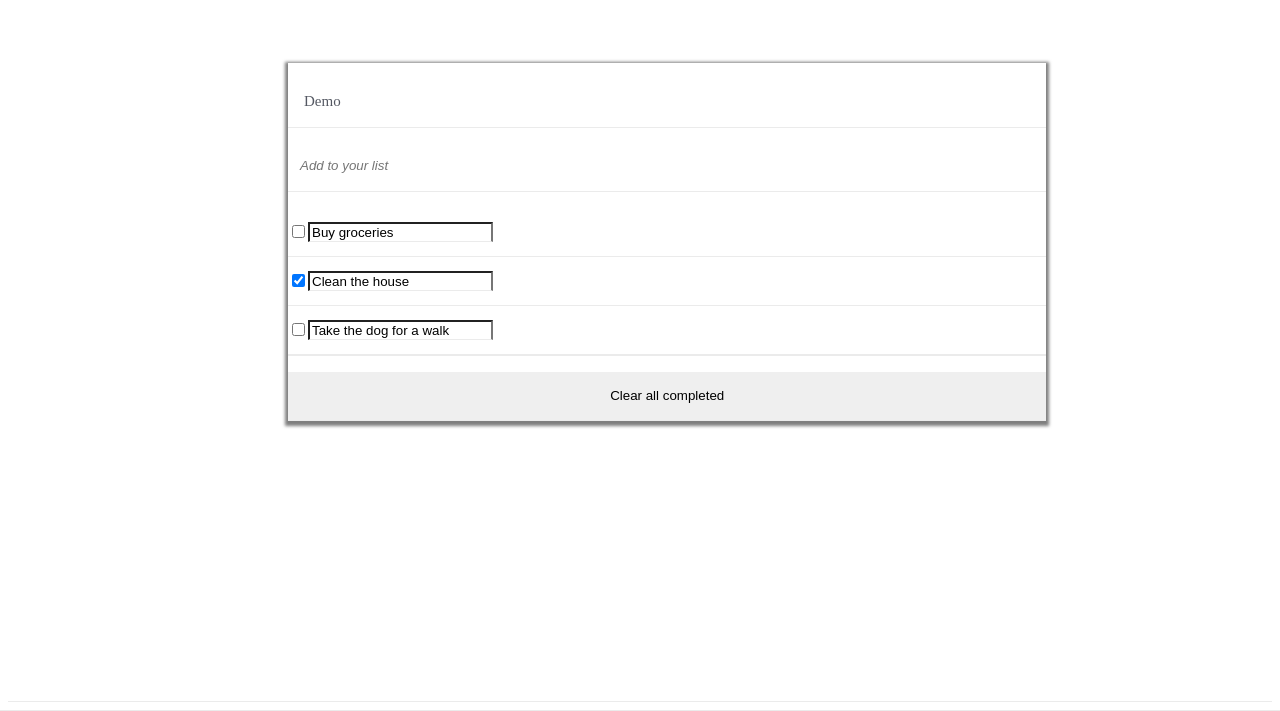
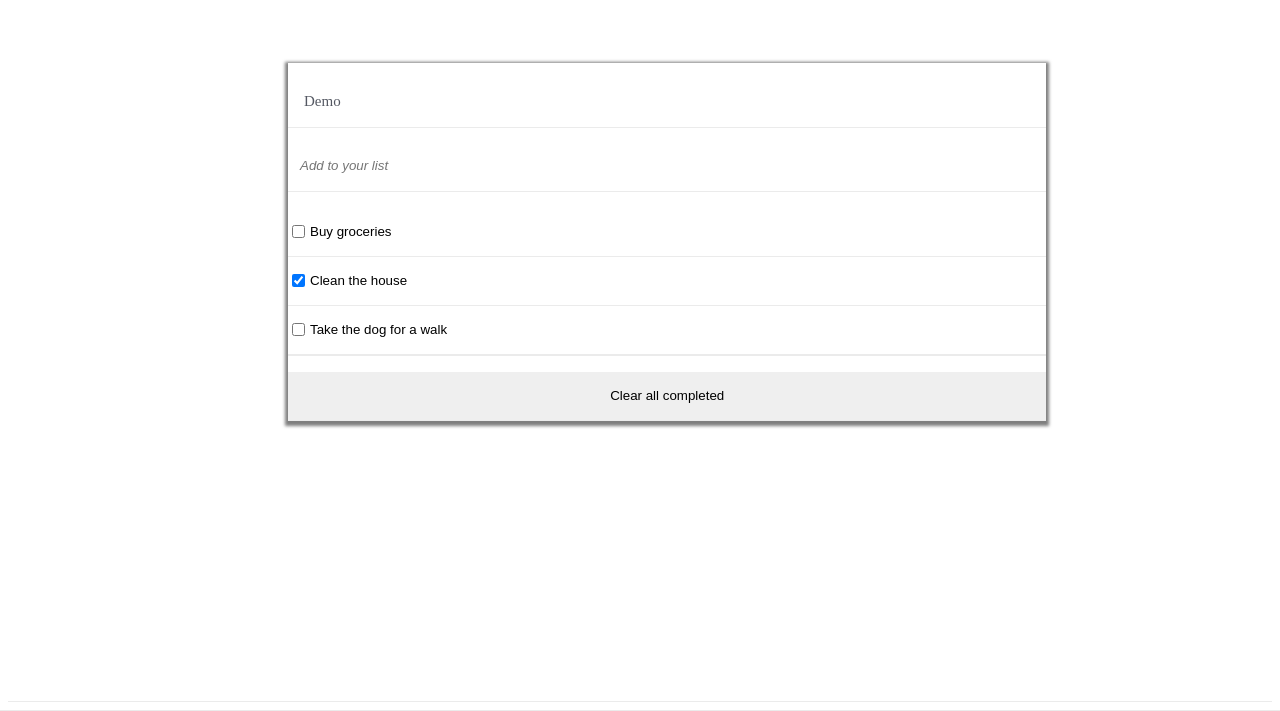
Before and after one commit to MarcoDDM/To-Do-List, a website built with webpack: page src/index.html in a window 1280 px wide. Shown: the part 217-928 px from the top of the page. Built offline with nearby package versions, Linux system fonts and the light colour scheme.

Commit message:
add css style to te inputs on the list

```diff
--- a/src/style.css
+++ b/src/style.css
@@ -49,6 +49,14 @@
   height: 3rem;
 }
 
+.inputList {
+  border: none;
+}
+
+.inputList[type="text"]:focus {
+  outline: none;
+}
+
 #clearButton {
   width: 100%;
   height: 3rem;
```
